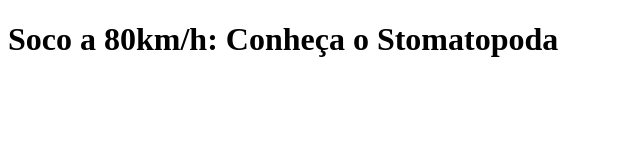
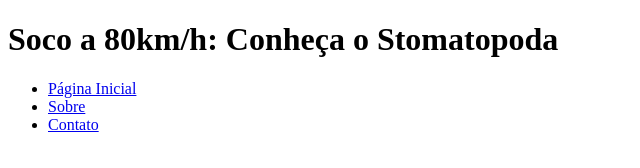
Before and after one commit to elcio-rodrigo/elcio-rodrigo.github.io, a plain HTML site: page exercises/3_4/index.html in a window 1280 px wide. Shown: the whole page, without its empty margins (0-640 px from the left). Drawn offline with Linux system fonts and the light colour scheme.

Commit message:
Adicionando elemento para um conjunto de navegação exercício 2

```diff
--- a/exercises/3_4/index.html
+++ b/exercises/3_4/index.html
@@ -9,5 +9,12 @@
     <header>
         <h1>Soco a 80km/h: Conheça o Stomatopoda</h1>
     </header>
+    <nav>
+      <ul>
+          <li><a href="#">Página Inicial</a></li>
+          <li><a href="#">Sobre</a></li>
+          <li><a href="#">Contato</a></li>
+      </ul>
+  </nav>
   </body>
 </html>
```
